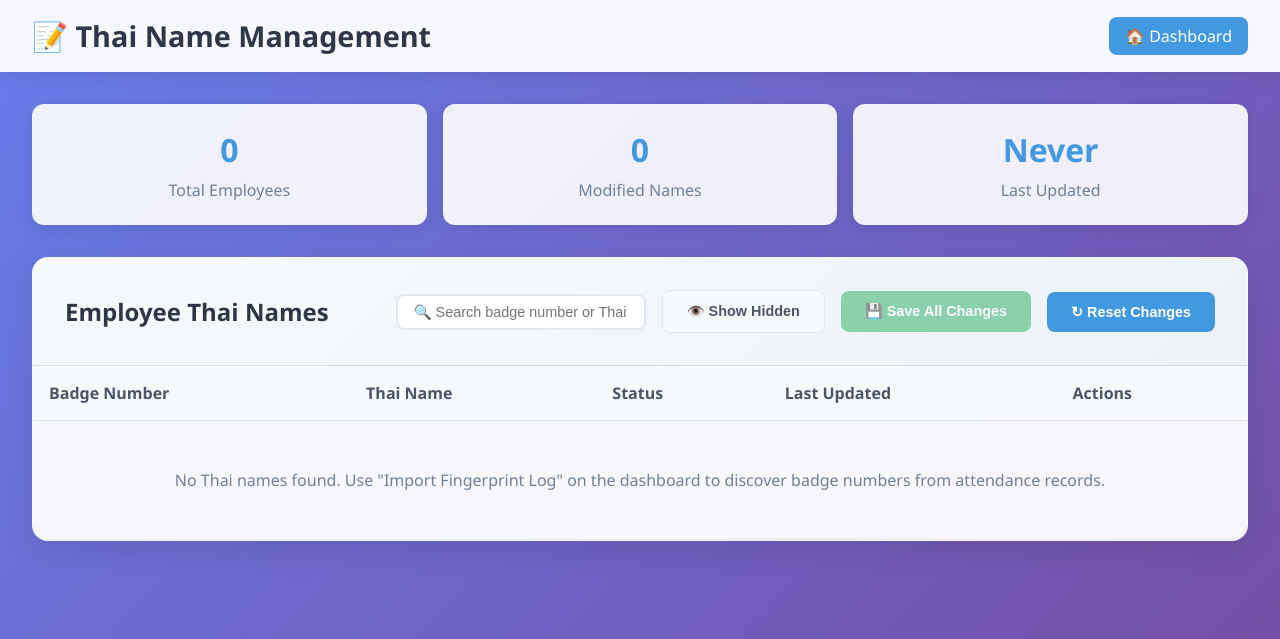
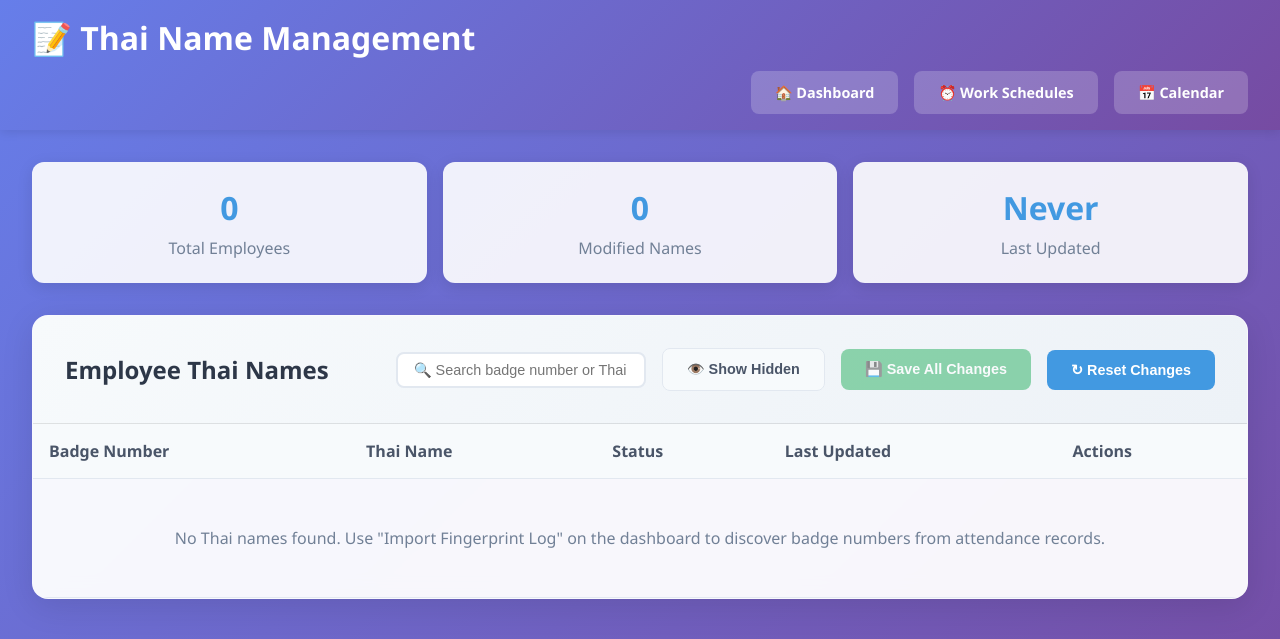
Before and after one commit to thehfhotel/fingerprint-time-logger, a FastAPI app: page /thai-names in a window 1280 px wide. Shown: the top 639 px of the page. Run offline with FastAPI, Linux system fonts and the light colour scheme; data that the repository does not hold is empty.

Commit message:
🎨 Implement Consistent Header Design Across All Pages
- Standardized header styling with gradient background across all pages
- Unified navigation buttons with consistent styling and positioning
- Added complete navigation menu to all pages (Dashboard, Employee Management, Work Schedules, Calendar)
- Implemented two-row header layout with title and action buttons
- Updated both template and static files for consistency
- Reverted Thai Names references back to Employee Management

🤖 Generated with [Claude Code](https://claude.ai/code)

Co-Authored-By: Claude <noreply@anthropic.com>

```diff
--- a/static/dashboard.html
+++ b/static/dashboard.html
@@ -28,8 +28,7 @@
             <div class="header-actions">
                 <a href="/employee-management" class="action-btn thai-names-btn">👥 Employee Management</a>
                 <a href="/work-schedules" class="action-btn">⏰ Work Schedules</a>
-                <a href="/attendance-calendar" class="action-btn">📅 Attendance Calendar</a>
-                <a href="/status" class="action-btn">🔍 Status</a>
+                <a href="/attendance-calendar" class="action-btn">📅 Calendar</a>
                 <button id="exportButton" class="action-btn export-btn">📊 Export CSV</button>
                 <button id="importButton" class="action-btn import-btn">📥 Import Fingerprint Log</button>
             </div>
--- a/static/thai_names.html
+++ b/static/thai_names.html
@@ -20,54 +20,54 @@
         }
 
         .header {
-            background: rgba(255, 255, 255, 0.95);
-            backdrop-filter: blur(10px);
-            border-bottom: 1px solid rgba(255, 255, 255, 0.2);
+            background: linear-gradient(135deg, #667eea 0%, #764ba2 100%);
+            color: white;
             padding: 1rem 2rem;
-            box-shadow: 0 2px 20px rgba(0, 0, 0, 0.1);
+            box-shadow: 0 2px 10px rgba(0,0,0,0.1);
         }
 
-        .header-content {
+        .header h1 {
+            font-size: 2rem;
+            margin: 0;
+        }
+
+        .header-row-1 {
             display: flex;
             justify-content: space-between;
             align-items: center;
-            max-width: 1400px;
-            margin: 0 auto;
+            margin-bottom: 0.75rem;
         }
 
-        .title {
+        .header-row-2 {
             display: flex;
-            align-items: center;
-            gap: 1rem;
+            justify-content: flex-end;
         }
 
-        .title h1 {
-            font-size: 1.8rem;
-            font-weight: 700;
-            color: #2d3748;
+        .header-actions {
+            display: flex;
+            gap: 1rem;
+            align-items: center;
         }
 
-        .nav-buttons {
-            display: flex;
-            gap: 1rem;
+        .action-btn {
+            background: rgba(255, 255, 255, 0.2);
+            border: 1px solid rgba(255, 255, 255, 0.3);
+            color: white;
+            padding: 0.5rem 1rem;
+            border-radius: 6px;
+            font-size: 0.9rem;
+            cursor: pointer;
+            transition: all 0.2s ease;
+            text-decoration: none;
+            display: inline-flex;
+            align-items: center;
+            gap: 0.5rem;
         }
 
-        .nav-btn {
-            padding: 0.5rem 1rem;
-            border: none;
-            border-radius: 8px;
-            background: #4299e1;
-            color: white;
-            text-decoration: none;
-            font-weight: 500;
-            transition: all 0.2s;
-            cursor: pointer;
-        }
-
-        .nav-btn:hover {
-            background: #3182ce;
+        .action-btn:hover {
+            background: rgba(255, 255, 255, 0.3);
             transform: translateY(-1px);
-            box-shadow: 0 4px 12px rgba(66, 153, 225, 0.3);
+            box-shadow: 0 2px 8px rgba(0,0,0,0.2);
         }
 
         .container {
@@ -369,12 +369,14 @@
 </head>
 <body>
     <div class="header">
-        <div class="header-content">
-            <div class="title">
-                <h1>📝 Thai Name Management</h1>
-            </div>
-            <div class="nav-buttons">
-                <a href="/" class="nav-btn">🏠 Dashboard</a>
+        <div class="header-row-1">
+            <h1>📝 Thai Name Management</h1>
+        </div>
+        <div class="header-row-2">
+            <div class="header-actions">
+                <a href="/" class="action-btn">🏠 Dashboard</a>
+                <a href="/work-schedules" class="action-btn">⏰ Work Schedules</a>
+                <a href="/attendance-calendar" class="action-btn">📅 Calendar</a>
             </div>
         </div>
     </div>
--- a/templates/dashboard.html
+++ b/templates/dashboard.html
@@ -318,8 +318,9 @@
         </div>
         <div class="header-row-2">
             <div class="header-actions">
-                <a href="/thai-names" class="action-btn thai-names-btn">📝 Thai Names</a>
+                <a href="/employee-management" class="action-btn thai-names-btn">👥 Employee Management</a>
                 <a href="/work-schedules" class="action-btn">⏰ Work Schedules</a>
+                <a href="/attendance-calendar" class="action-btn">📅 Calendar</a>
                 <button id="exportButton" class="action-btn export-btn">📊 Export CSV</button>
                 <button id="importButton" class="action-btn import-btn">📥 Import Fingerprint Log</button>
             </div>
```
Also changed, not shown: issues/header menu buttons.md (added, +34 -0 lines), static/attendance_calendar.html (+55 -24 lines), static/work_schedules.html (+21 -7 lines), templates/attendance_calendar.html (+55 -20 lines), templates/thai_names.html (+40 -38 lines), templates/work_schedules.html (+21 -5 lines).
